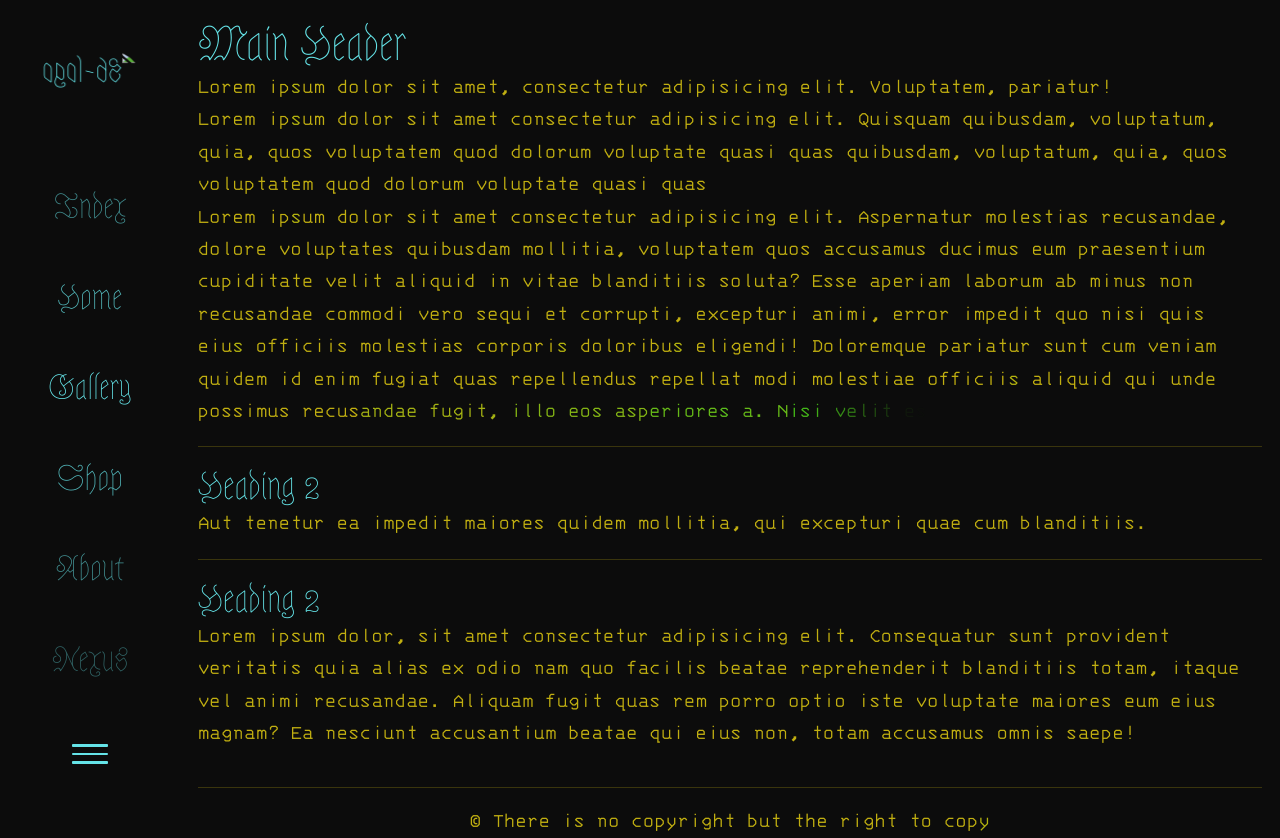
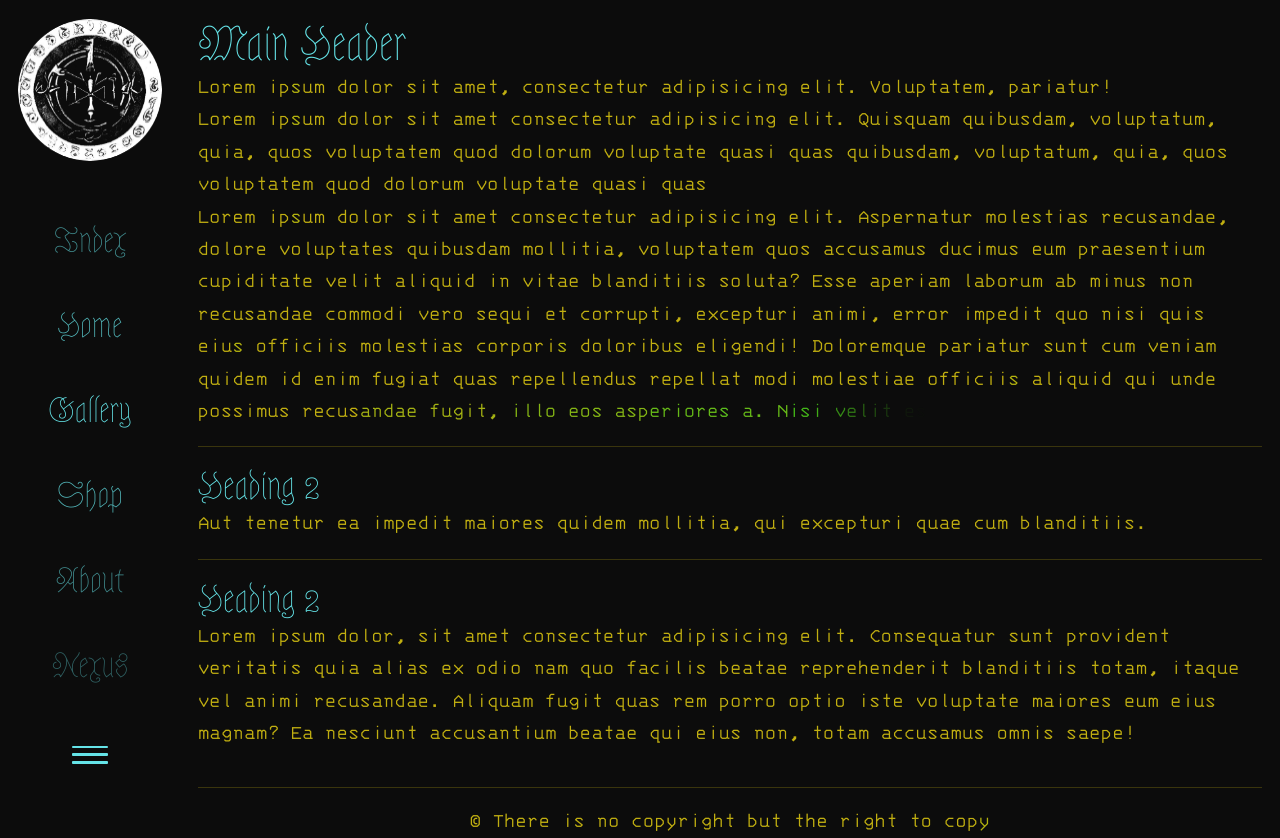
Before and after one commit to emilasheras/s6, a plain HTML site: page index.html in a window 1280 px wide. Drawn offline with nearby package versions, Linux system fonts and the light colour scheme; the site is published under a folder, as on GitHub Pages, so addresses that start at the root find nothing; animation ran at ten frames a second.

Commit message:
TEST. Changed the src of the logo to see if github pages registers the image correctly..

```diff
--- a/index.html
+++ b/index.html
@@ -23,7 +23,7 @@
 				<div class="logo-container">
 					<a href="../index.html">
 						<img
-							src="/assets/images/sigil-clear.png"
+							src="./assets/images/sigil-clear.png"
 							alt="s6-logo"
 							class="s6-filter-brightness-75"
 						/>
```
